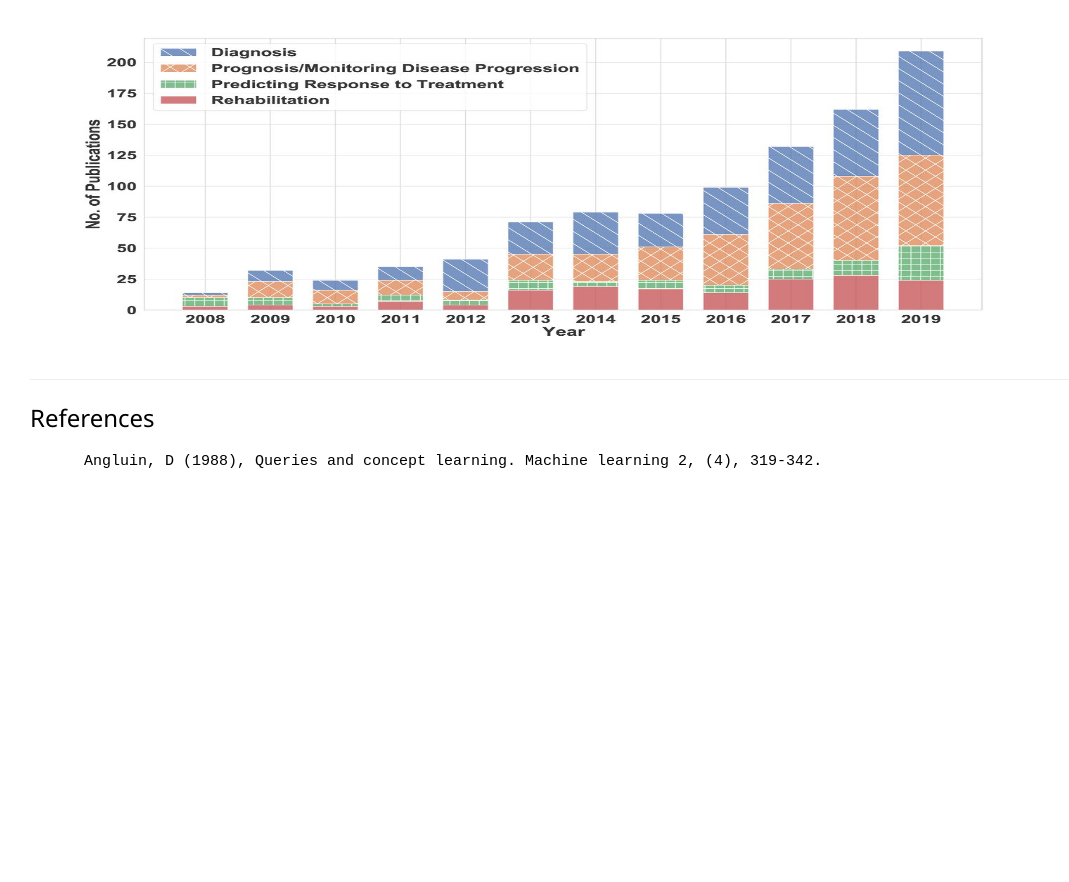
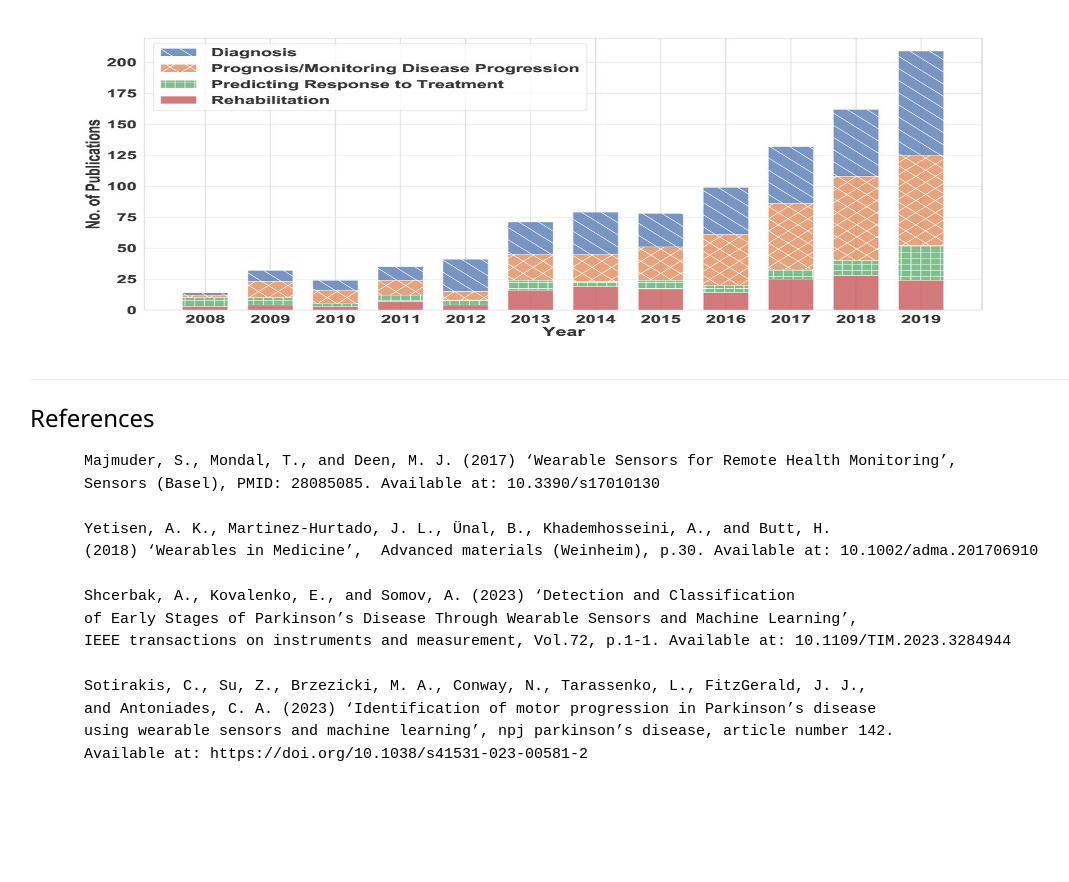
Before and after one commit to FEPSFY6796886/FY6796886, a plain HTML site: page index.html in a window 1280 px wide. Shown: the part 2220-3102 px from the top of the page, without its empty margins (20-1089 px from the left). Before the commit the page ends 2731 px from the top, so only its background shows below. Drawn offline with nearby package versions, Linux system fonts and the light colour scheme.

Commit message:
Update index.html

```diff
--- a/index.html
+++ b/index.html
@@ -163,7 +163,24 @@
 
     <p>
     <pre>
-      Angluin, D (1988), Queries and concept learning. Machine learning 2, (4), 319-342.
+      Majmuder, S., Mondal, T., and Deen, M. J. (2017) ‘Wearable Sensors for Remote Health Monitoring’,
+      Sensors (Basel), PMID: 28085085. Available at: 10.3390/s17010130
+
+      Yetisen, A. K., Martinez-Hurtado, J. L., Ünal, B., Khademhosseini, A., and Butt, H.
+      (2018) ‘Wearables in Medicine’,  Advanced materials (Weinheim), p.30. Available at: 10.1002/adma.201706910
+
+      Shcerbak, A., Kovalenko, E., and Somov, A. (2023) ‘Detection and Classification
+      of Early Stages of Parkinson’s Disease Through Wearable Sensors and Machine Learning’,
+      IEEE transactions on instruments and measurement, Vol.72, p.1-1. Available at: 10.1109/TIM.2023.3284944
+
+      Sotirakis, C., Su, Z., Brzezicki, M. A., Conway, N., Tarassenko, L., FitzGerald, J. J.,
+      and Antoniades, C. A. (2023) ‘Identification of motor progression in Parkinson’s disease
+      using wearable sensors and machine learning’, npj parkinson’s disease, article number 142.
+      Available at: https://doi.org/10.1038/s41531-023-00581-2
+
+
+
+
     </pre>
 
     </p>
```
